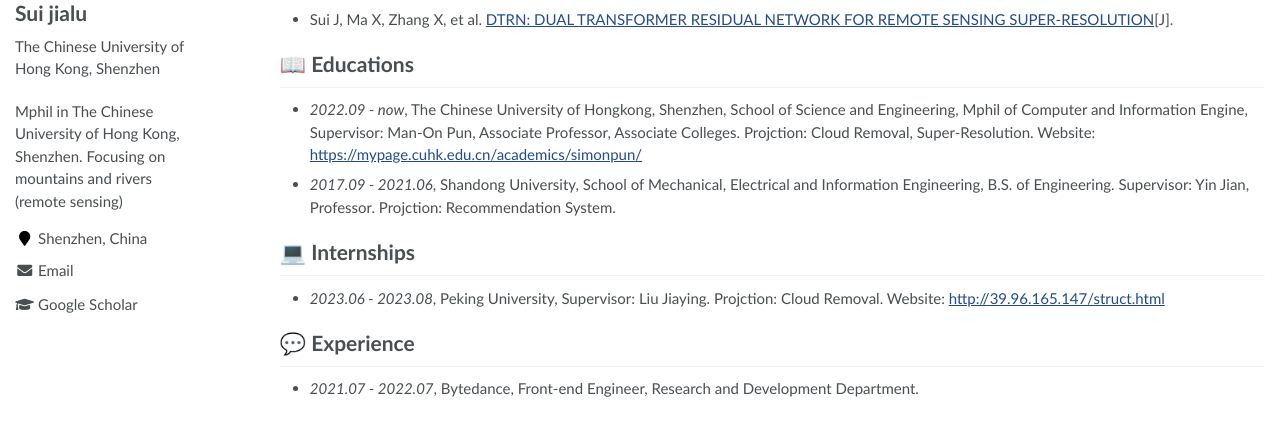
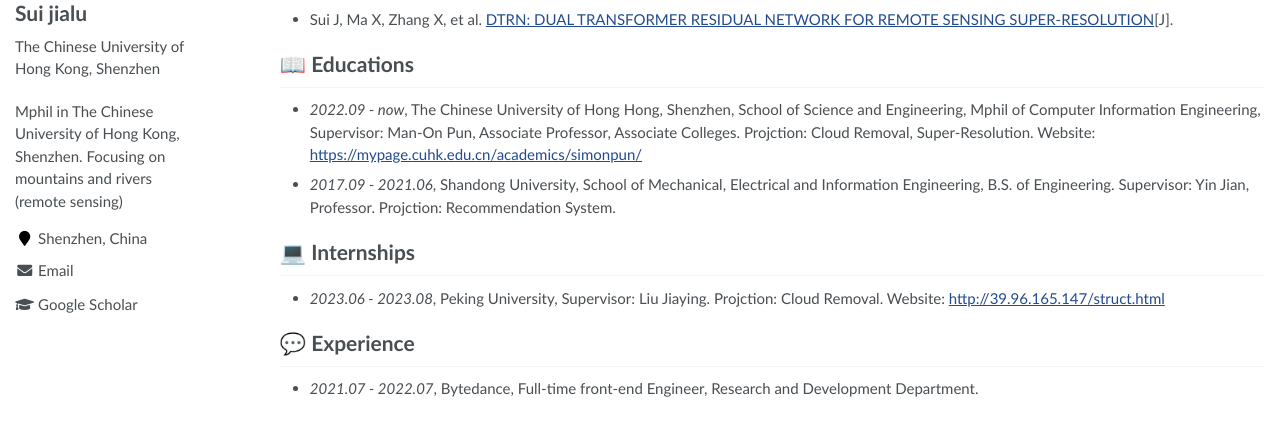
Before and after one commit to littlebeen/littlebeen_homepage, a Jekyll site: the page built from _pages/about.md, in a window 1280 px wide. Shown: the part 276-712 px from the top of the page. Built offline with Jekyll 4.4.1, drawn with Linux system fonts in a browser that asks for light colours.

Commit message:
Update about.md

```diff
--- a/_pages/about.md
+++ b/_pages/about.md
@@ -28,11 +28,11 @@ redirect_from:
 
 
 # 📖 Educations
-- *2022.09 - now*, The Chinese University of Hongkong, Shenzhen, School of Science and Engineering, Mphil of Computer and Information Engine, Supervisor: Man-On Pun, Associate Professor, Associate Colleges. Projction: Cloud Removal, Super-Resolution. Website: <a href='https://mypage.cuhk.edu.cn/academics/simonpun/'>https://mypage.cuhk.edu.cn/academics/simonpun/</a>
+- *2022.09 - now*, The Chinese University of Hong Hong, Shenzhen, School of Science and Engineering, Mphil of Computer Information Engineering, Supervisor: Man-On Pun, Associate Professor, Associate Colleges. Projction: Cloud Removal, Super-Resolution. Website: <a href='https://mypage.cuhk.edu.cn/academics/simonpun/'>https://mypage.cuhk.edu.cn/academics/simonpun/</a>
 - *2017.09 - 2021.06*, Shandong University, School of Mechanical, Electrical and Information Engineering, B.S. of Engineering. Supervisor: Yin Jian, Professor. Projction: Recommendation System.
 
 # 💻 Internships
 - *2023.06 - 2023.08*, Peking University, Supervisor: Liu Jiaying. Projction: Cloud Removal. Website: <a href='http://39.96.165.147/struct.html'>http://39.96.165.147/struct.html</a>
 
 # 💬 Experience
-- *2021.07 - 2022.07*, Bytedance, Front-end Engineer, Research and Development Department.
+- *2021.07 - 2022.07*, Bytedance, Full-time front-end Engineer, Research and Development Department.
```
